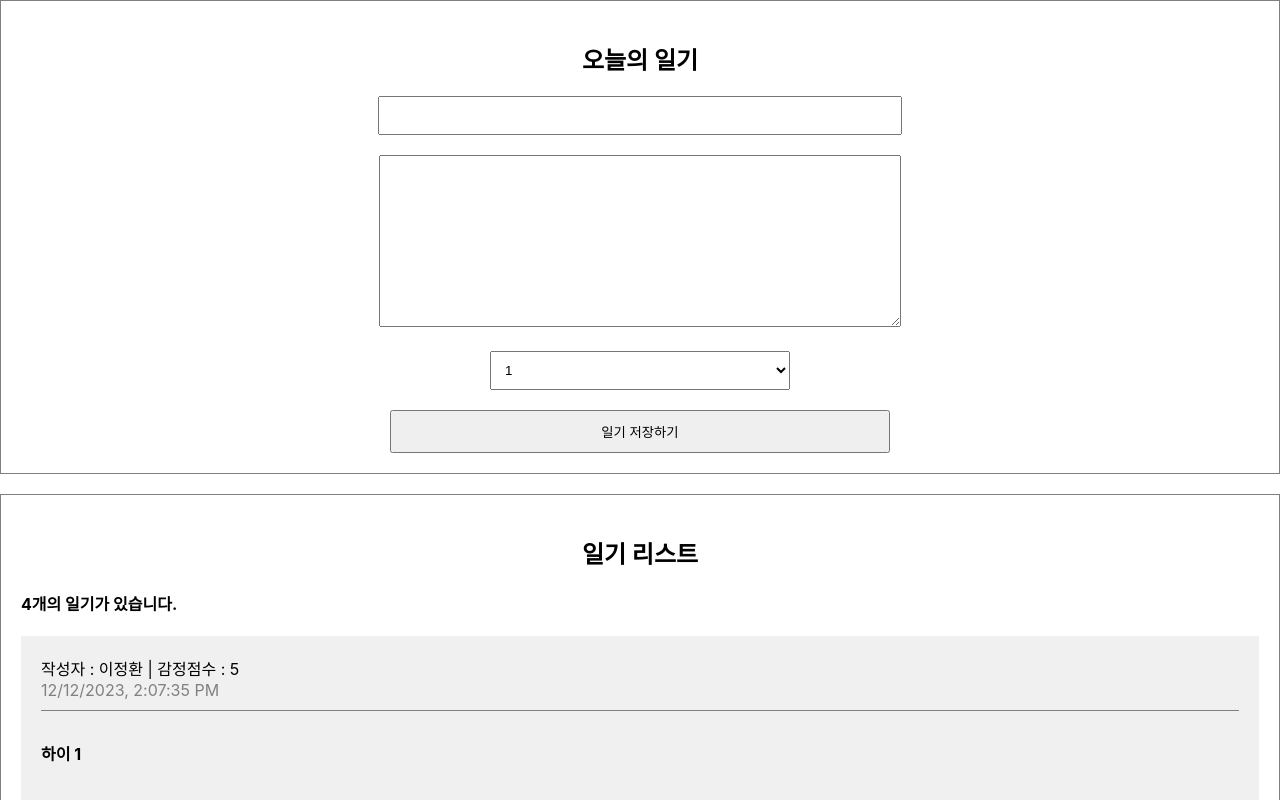
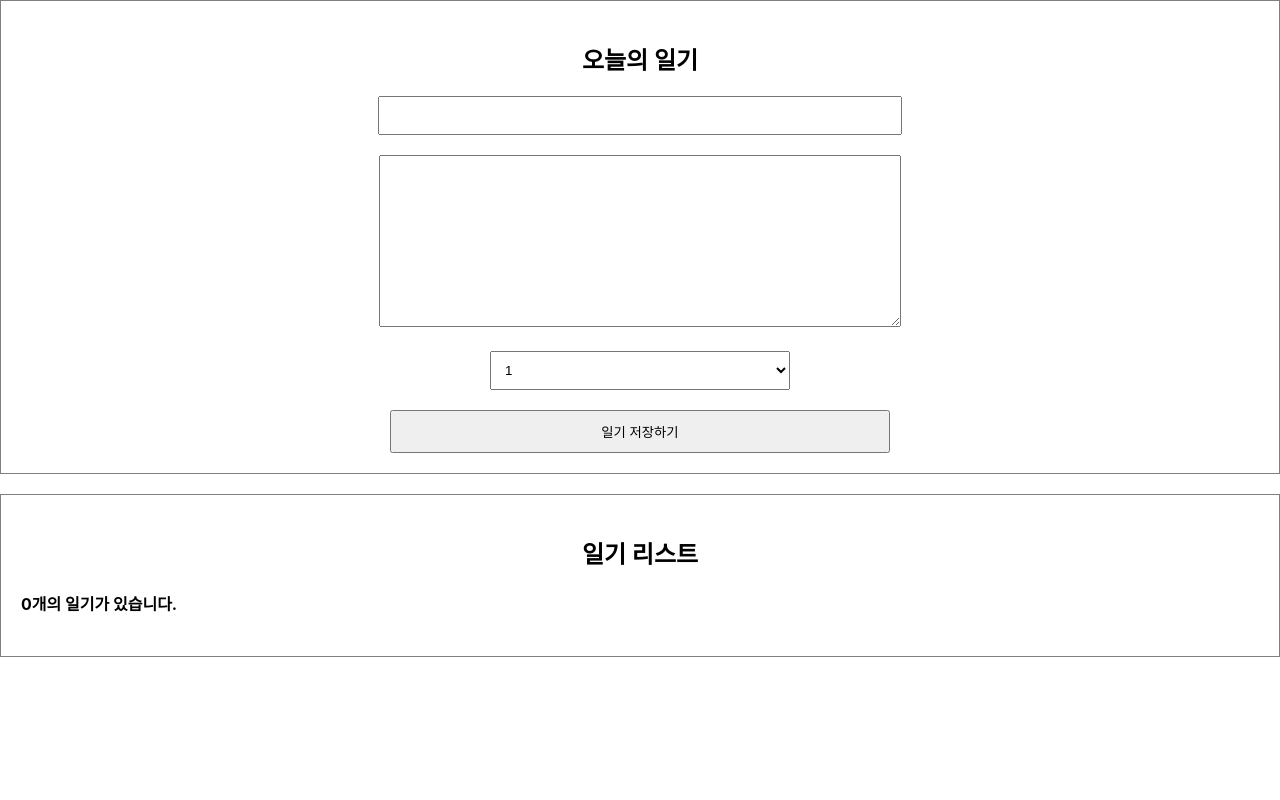
Before and after one commit to syckor/simpleDiary, a React (Create React App) app: page / in a window 1280 px wide. Shown: the top 800 px of the page. Built offline with nearby package versions, Linux system fonts and the light colour scheme.

Commit message:
일기 내용 쓰고 리스트에 추가하기

```diff
--- a/src/App.js
+++ b/src/App.js
@@ -1,42 +1,56 @@
 
 import './App.css';
+import  {useRef, useState} from "react";
 import DiaryEditor from './DiaryEditor';
 import DiaryList from './DiaryList';
 
-const dummyList = [
-  {
-    id:1,
-    author:"이정환",
-    content:"하이 1",
-    emotion:5,
-    created_date: new Date().getTime()
-  },{
-    id:2,
-    author:"홍길동",
-    content:"하이 2",
-    emotion:3,
-    created_date: new Date().getTime()
-  },{
-    id:3,
-    author:"서영철",
-    content:"하이룽 1",
-    emotion:1,
-    created_date: new Date().getTime()
-  },{
-    id:4,
-    author:"전예슬",
-    content:"하이롱롱롱 1",
-    emotion:2,
-    created_date: new Date().getTime()
-  },
-]
+// const dummyList = [
+//   {
+//     id:1,
+//     author:"이정환",
+//     content:"하이 1",
+//     emotion:5,
+//     created_date: new Date().getTime()
+//   },{
+//     id:2,
+//     author:"홍길동",
+//     content:"하이 2",
+//     emotion:3,
+//     created_date: new Date().getTime()
+//   },{
+//     id:3,
+//     author:"서영철",
+//     content:"하이룽 1",
+//     emotion:1,
+//     created_date: new Date().getTime()
+//   },{
+//     id:4,
+//     author:"전예슬",
+//     content:"하이롱롱롱 1",
+//     emotion:2,
+//     created_date: new Date().getTime()
+//   },
+// ]
 
 function App() {
+
+  const [data, setData] = useState([]);
+
+  const dataId = useRef(0);
+
+  const onCreate = (author, content, emotion) => {
+    const created_date = new Date().getTime();
+    const newItem={
+      author, content, emotion, created_date, id: dataId.current
+    }
+    dataId.current += 1;
+    setData([newItem, ...data] );
+  }
   return (
     <div className="App">
       <header className="App-header">
-        <DiaryEditor/>
-        <DiaryList diaryList={dummyList} />
+        <DiaryEditor onCreate={onCreate}/>
+        <DiaryList diaryList={data} />
       </header>
     </div>
   );
--- a/src/DiaryEditor.js
+++ b/src/DiaryEditor.js
@@ -2,7 +2,7 @@
 
 
 
-const DiaryEditor = () => {
+const DiaryEditor = ({onCreate}) => {
     const authorInput = useRef();
     const contentInput = useRef();
 
@@ -29,7 +29,13 @@
             contentInput.current.focus();
             return;
         }
+        onCreate(state.author, state.content, state.emotion)
         alert("save success");
+        setState({
+            author: "",
+            content: "",
+            emotion: 1
+        })
     }
 
     return (
--- a/src/DiaryList.js
+++ b/src/DiaryList.js
@@ -1,7 +1,6 @@
 import DiaryItem from "./DiaryItem";
 
 const DiaryList = ({diaryList}) => {
-    console.log(diaryList);
     return (
         <div className="DiaryList">
             <h2>일기 리스트</h2>
```
